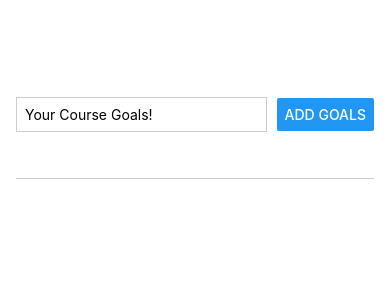
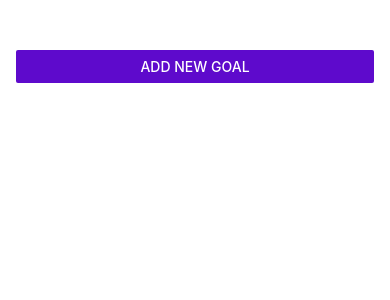
Before and after one commit to HeshanWeerasooriya/Goal-App, a React Native app: screen / in a window 390 px wide. Shown: the top 300 px of the page. Built offline with nearby package versions, Linux system fonts and the light colour scheme.

Commit message:
Adding a Modal Screen

```diff
--- a/App.js
+++ b/App.js
@@ -1,11 +1,16 @@
 import { useState } from "react";
-import { StyleSheet, View, FlatList } from "react-native";
+import { StyleSheet, View, FlatList, Button } from "react-native";
 
 import GoalItem from "./components/GoalItem";
 import Goalinput from "./components/Goalinput";
 
 export default function App() {
+  const [modalIsVisible, setModalIsVisible] = useState(false);
   const [courseGoals, setCourseGoals] = useState([]);
+
+  function startAddGoalHandler() {
+    setModalIsVisible(true);
+  }
 
   function addGoalHandler(enterdGoalText) {
     setCourseGoals((currentCourseGoals) => [
@@ -22,7 +27,12 @@
 
   return (
     <View style={styles.appContainer}>
-      <Goalinput onAddGoal={addGoalHandler} />
+      <Button
+        title="Add New Goal"
+        color="#5e0acc"
+        onPress={startAddGoalHandler}
+      />
+      <Goalinput visible={modalIsVisible} onAddGoal={addGoalHandler} />
       <View style={styles.goalsContainer}>
         <FlatList
           data={courseGoals}
--- a/components/Goalinput.js
+++ b/components/Goalinput.js
@@ -1,5 +1,5 @@
 import { useState } from "react";
-import { StyleSheet, View, TextInput, Button } from "react-native";
+import { StyleSheet, View, TextInput, Button, Modal } from "react-native";
 
 function Goalinput(props) {
   const [enterdGoalText, setEnterdGoalText] = useState("");
@@ -14,6 +14,7 @@
   }
 
   return (
+    <Modal visible={props.visible} animationType='slide'>
       <View style={styles.inputContainer}>
         <TextInput
           style={styles.textInput}
@@ -23,6 +24,7 @@
         />
         <Button title="Add Goals" onPress={addGoalHandler} />
       </View>
+    </Modal>
   );
 }
 
```
Lines whose indentation alone changed are shown as unchanged.
